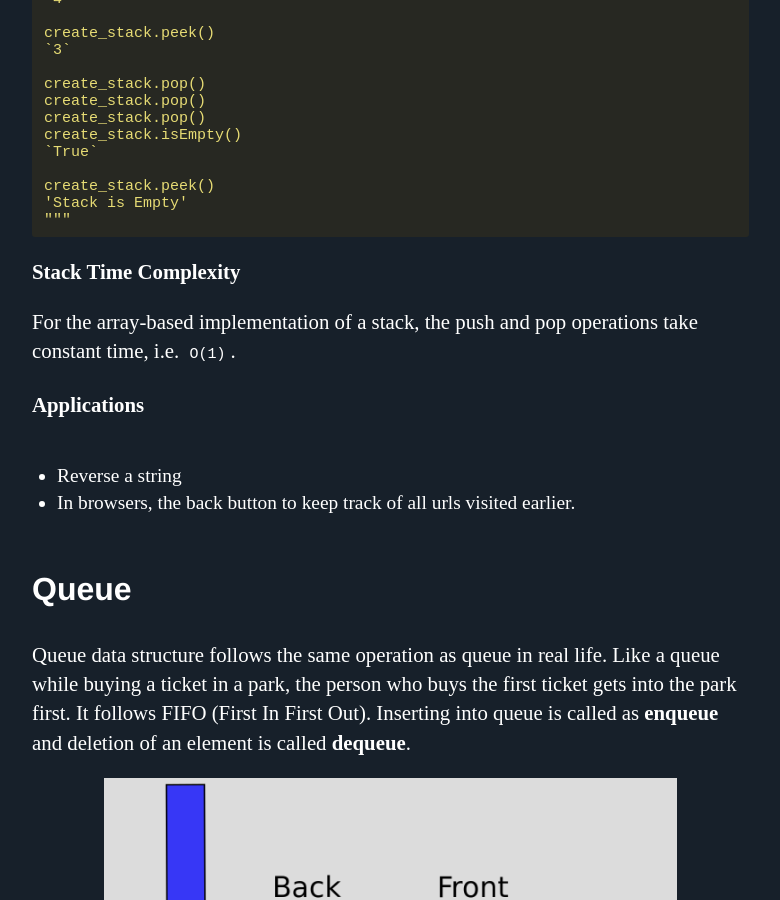
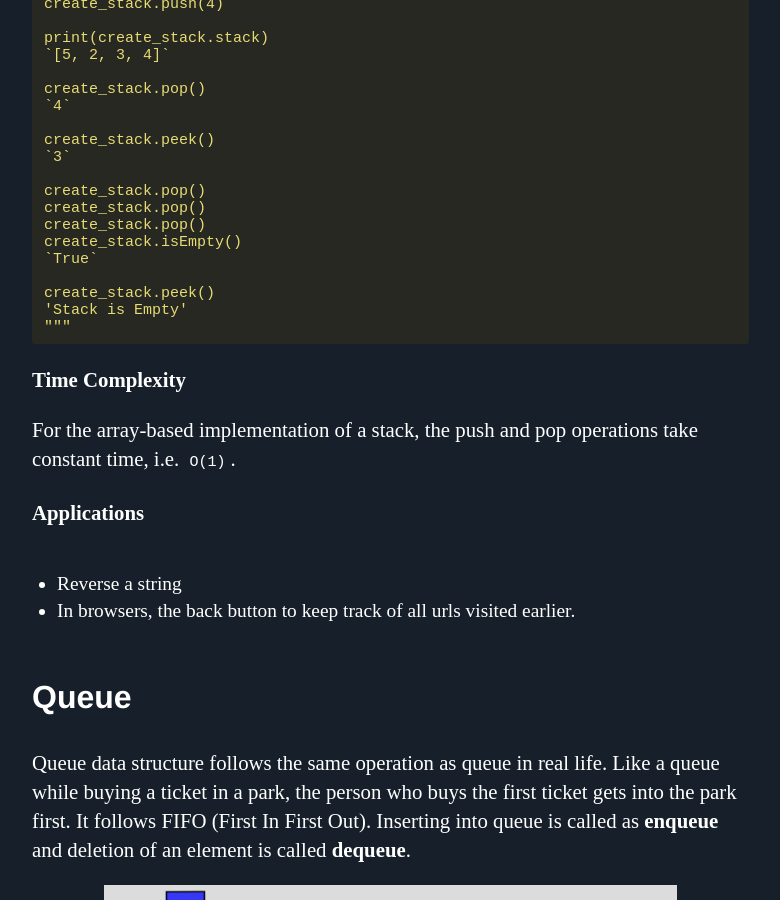
Before and after one commit to Mayurji/mayurji.github.io, a Jekyll site: the page built from _data-structure-algorithms/2021-01-23-DSA_2.md, in a window 1280 px wide and 900 px high, scrolled down 2439 px. Shown: the whole window, without its empty margins (160-940 px from the left). Built offline with Jekyll 4.4.1, drawn with Linux system fonts in a browser that asks for light colours; comment, search, counter and statistics services are not loaded; some of the changed text lies outside the part shown.

Commit message:
Update 2021-01-23-DSA_2.md

````diff
--- a/_data-structure-algorithms/2021-01-23-DSA_2.md
+++ b/_data-structure-algorithms/2021-01-23-DSA_2.md
@@ -7,7 +7,7 @@
 ### Data Structures - Stack, Queue and Heap
 
 <center>
-<img src="{{site.url}}/assets/images/dsa/pankaj-patel-_SgRNwAVNKw-unsplash.jpg" style="zoom: 5%; background-color:#DCDCDC;" width="80%" height=auto/><br>
+<img src="{{site.url}}/assets/images/dsa/pankaj-patel-_SgRNwAVNKw-unsplash.jpg" style="zoom: 5%; background-color:#DCDCDC;" width="100%" height=auto/><br>
 </center>
 
 In this blog post, we'll discuss three simple data structures stack, queue and heap.
@@ -84,7 +84,7 @@
 """
 ```
 
-**Stack Time Complexity**
+**Time Complexity**
 
 For the array-based implementation of a stack, the push and pop operations take constant time, i.e. `O(1)`.
 
````
Also changed, not shown: other parts of _data-structure-algorithms/2021-01-23-DSA_2.md (+2 -0 lines).
